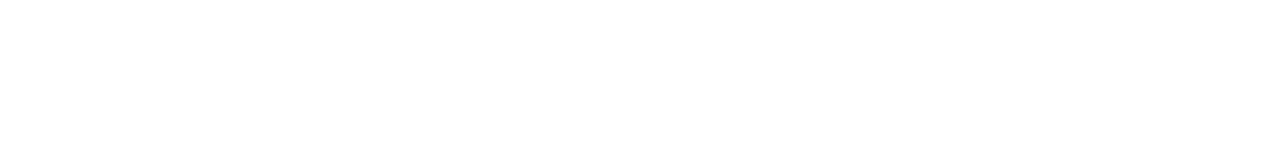
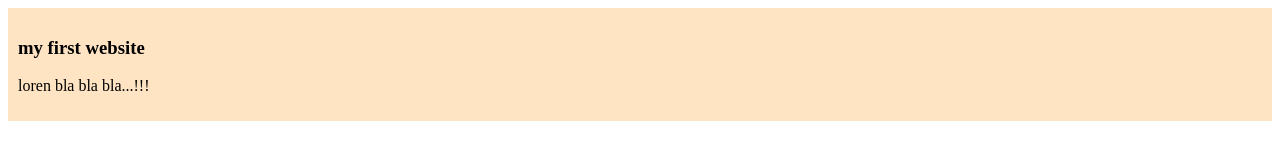
Before and after one commit to Alif-Hossen/my_simple_website, a plain HTML site: page index.html in a window 1280 px wide. Drawn offline with Linux system fonts and the light colour scheme.

Commit message:
added the first blog

```diff
--- a/index.html
+++ b/index.html
@@ -4,8 +4,12 @@
     <meta charset="UTF-8">
     <meta name="viewport" content="width=device-width, initial-scale=1.0">
     <title>MY SIMPLE WEBSITE</title>
+    <link rel="stylesheet" href="styles/blog.css">
 </head>
 <body>
-
+    <div>
+        <h3>my first website</h3>
+        <p>loren bla bla bla...!!!</p>
+    </div>
 </body>
 </html>
--- /dev/null
+++ b/styles/blog.css
@@ -0,0 +1,4 @@
+div{
+    background-color: bisque;
+    padding: 10px;
+}
```
